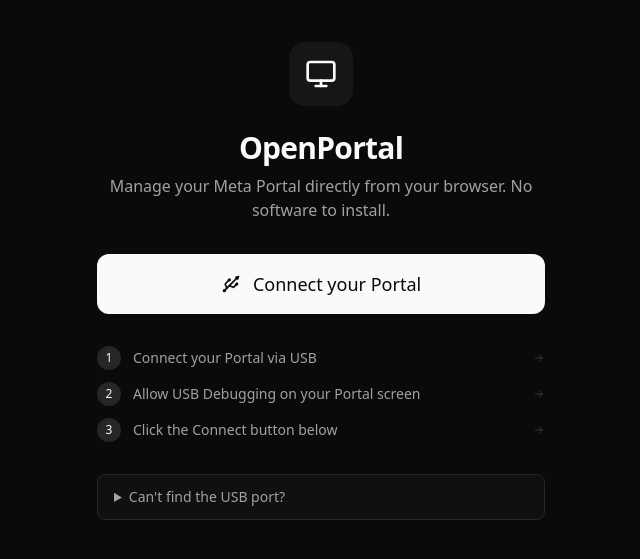
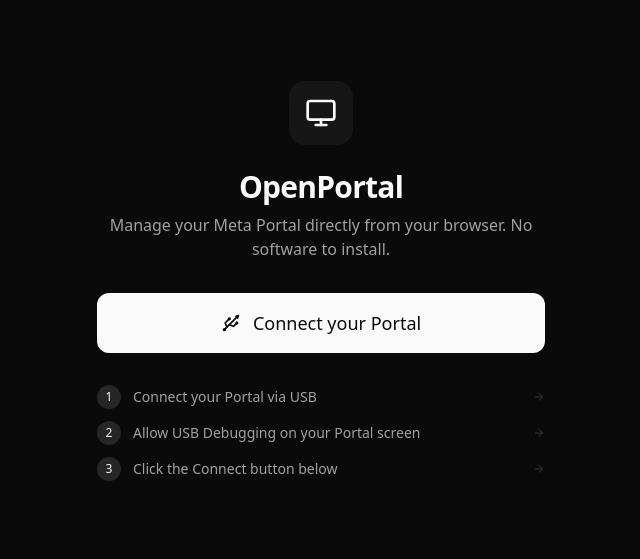
Before and after one commit to Nonthermal-grant161/openportal, a React (Vite) app: page / in a window 1280 px wide. Shown: the part 119-678 px from the top of the page, without its empty margins (319-959 px from the left). Built offline with nearby package versions, Linux system fonts and the light colour scheme; what @yume-chan/adb-credential-web would draw is missing.

Commit message:
feat(connect): hint to run 'adb kill-server' when the port is busy
Show a follow-up hint with the adb kill-server command when the
connection error mentions the device is already in use, and drop the
USB-port guide accordion from the connect screen.

```diff
--- a/src/components/connection/ConnectScreen.tsx
+++ b/src/components/connection/ConnectScreen.tsx
@@ -42,7 +42,13 @@ export function ConnectScreen() {
 
 				{error && (
 					<div className="rounded-lg border border-red-500/30 bg-red-500/10 px-4 py-3 text-sm text-red-400">
-						{error}
+						<p>{error}</p>
+						{error.toLowerCase().includes("already") && (
+							<p className="mt-1 text-red-300">
+								{t("adbAlreadyRunningHint")}{" "}
+								<code className="rounded bg-red-500/20 px-1 font-mono">adb kill-server</code>
+							</p>
+						)}
 					</div>
 				)}
 
@@ -52,12 +58,6 @@ export function ConnectScreen() {
 					<Step number={3} text={t("step3")} />
 				</div>
 
-				<details className="rounded-lg border border-border bg-card/50 px-4 py-3 text-sm">
-					<summary className="cursor-pointer text-muted-foreground hover:text-foreground">
-						{t("usbGuideTitle")}
-					</summary>
-					<p className="mt-2 text-muted-foreground">{t("usbGuideBody")}</p>
-				</details>
 			</div>
 		</div>
 	);
--- a/src/locales/en/common.json
+++ b/src/locales/en/common.json
@@ -57,6 +57,7 @@
 	"shortcutHelp": "Show this help",
 	"shortcutToggleMode": "Toggle Classic / Advanced mode",
 	"shortcutNavigate": "Navigate",
+	"adbAlreadyRunningHint": "If you have ADB running, stop it first with:",
 	"usbGuideTitle": "Can't find the USB port?",
 	"usbGuideBody": "On some Portal models the USB-C port is tucked away on the back. You may need to remove a small cover or flip out the stand to reach it."
 }
--- a/src/locales/fr/common.json
+++ b/src/locales/fr/common.json
@@ -57,6 +57,7 @@
 	"shortcutHelp": "Afficher cette aide",
 	"shortcutToggleMode": "Basculer le mode Classique / Avancé",
 	"shortcutNavigate": "Naviguer",
+	"adbAlreadyRunningHint": "Si vous avez ADB en cours d'exécution, arrêtez-le d'abord avec :",
 	"usbGuideTitle": "Vous ne trouvez pas le port USB ?",
 	"usbGuideBody": "Sur certains modèles de Portal, le port USB-C est dissimulé à l'arrière. Il faut parfois retirer un petit cache ou déplier le pied pour y accéder."
 }
```
